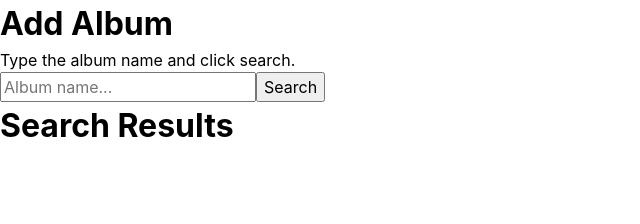
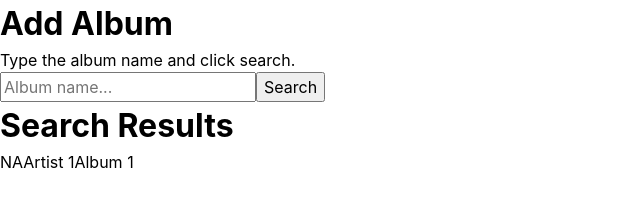
Before and after one commit to jv88899/msump, a React (Create React App) app: page / in a window 1280 px wide. Shown: the top 224 px of the page, without its empty margins (0-640 px from the left). Built offline with nearby package versions, Linux system fonts and the light colour scheme.

Commit message:
created the AlbumResult component

```diff
--- a/src/components/add-album-list/AddAlbumList.js
+++ b/src/components/add-album-list/AddAlbumList.js
@@ -1,10 +1,19 @@
+import AlbumResult from "../album-result/AlbumResult";
 import Title from "../title/Title";
 
-export default function AddAlbumList() {
+export default function AddAlbumList({ data }) {
   return (
     <>
       <div>
         <Title text="Search Results" />
+        {/* A bunch of results */}
+        {data?.map(({ artistName, albumName, albumImage }) => (
+          <AlbumResult
+            albumImage={albumImage}
+            albumName={albumName}
+            artistName={artistName}
+          />
+        ))}
       </div>
     </>
   );
--- /dev/null
+++ b/src/components/album-result/AlbumResult.js
@@ -0,0 +1,11 @@
+export default function AlbumResult({ albumImage, artistName, albumName }) {
+  return (
+    <>
+      <div>
+        <span>{albumImage}</span>
+        <span>{artistName}</span>
+        <span>{albumName}</span>
+      </div>
+    </>
+  );
+}
--- a/src/pages/add-album/AddAlbum.js
+++ b/src/pages/add-album/AddAlbum.js
@@ -11,7 +11,11 @@ export default function AddAlbum() {
         <Description text="Type the album name and click search." />
       </div>
       <Search inputText="Album name..." buttonText="Search" />
-      <AddAlbumList />
+      <AddAlbumList
+        data={[
+          { albumName: "Album 1", artistName: "Artist 1", albumImage: "NA" },
+        ]}
+      />
     </>
   );
 }
```
